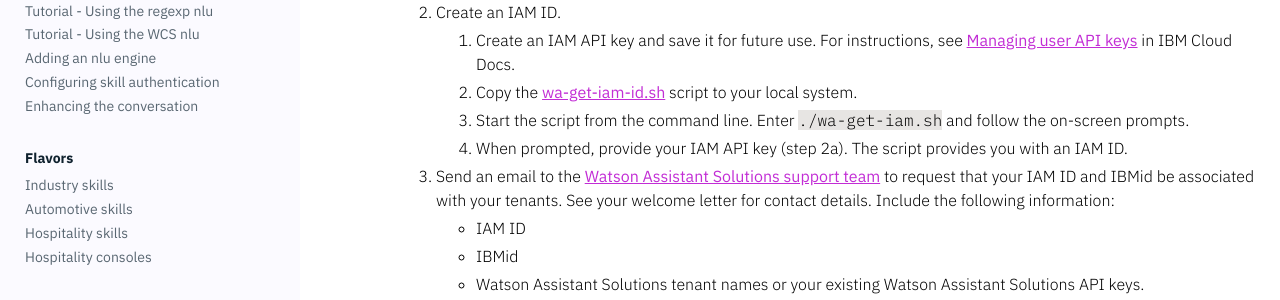
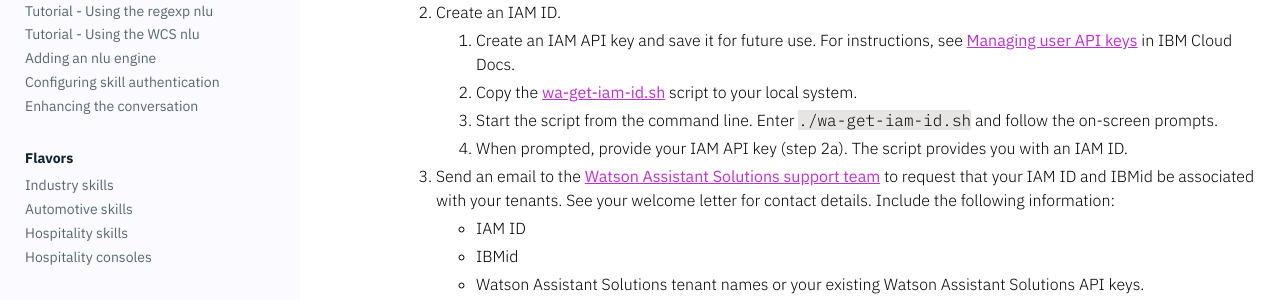
Before and after one commit to Watson-Personal-Assistant/developer, a Jekyll site: the page built from _content/further-topics/login-with-IBMid.md, in a window 1280 px wide. Shown: the part 628-928 px from the top of the page. Built offline with Jekyll 4.4.1, drawn with Linux system fonts in a browser that asks for light colours; some web fonts are replaced.

Commit message:
fix typo in steps to get IAM ID

```diff
--- a/_content/further-topics/login-with-IBMid.md
+++ b/_content/further-topics/login-with-IBMid.md
@@ -19,7 +19,7 @@
 2.	Create an IAM ID.
     1. Create an IAM API key and save it for future use.  For instructions, see [Managing user API keys](https://console.bluemix.net/docs/iam/userid_keys.html#userapikey) in IBM Cloud Docs.
     2. Copy the [wa-get-iam-id.sh]({{site.baseurl}}/assets/scripts/wa-get-iam-id.sh) script to your local system.
-    3. Start the script from the command line.  Enter `./wa-get-iam.sh` and follow the on-screen prompts.
+    3. Start the script from the command line.  Enter `./wa-get-iam-id.sh` and follow the on-screen prompts.
     4. When prompted, provide your IAM API key (step 2a).  The script provides you with an IAM ID.
 3.	Send an email to the [Watson Assistant Solutions support team](mailto:k4o2a6m8u6n8n2t6@ibm-sagan.slack.com) to request that your IAM ID and IBMid be associated with your tenants. See your welcome letter for contact details.   Include the following information:<br/>
   -	IAM ID
```
